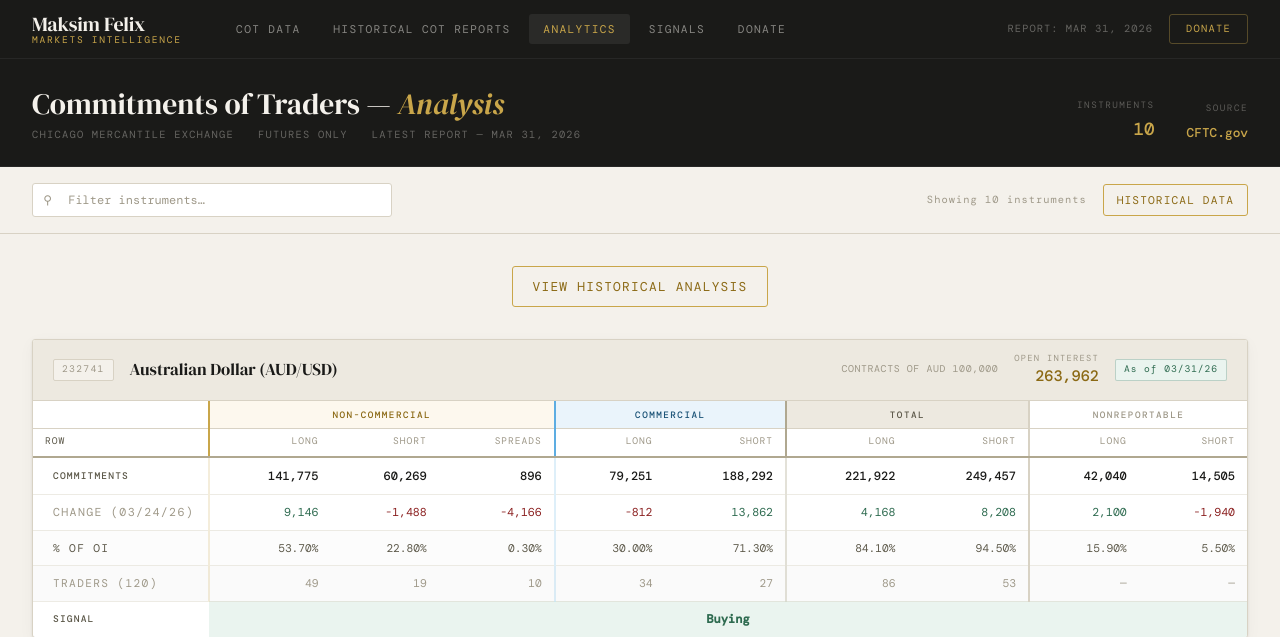
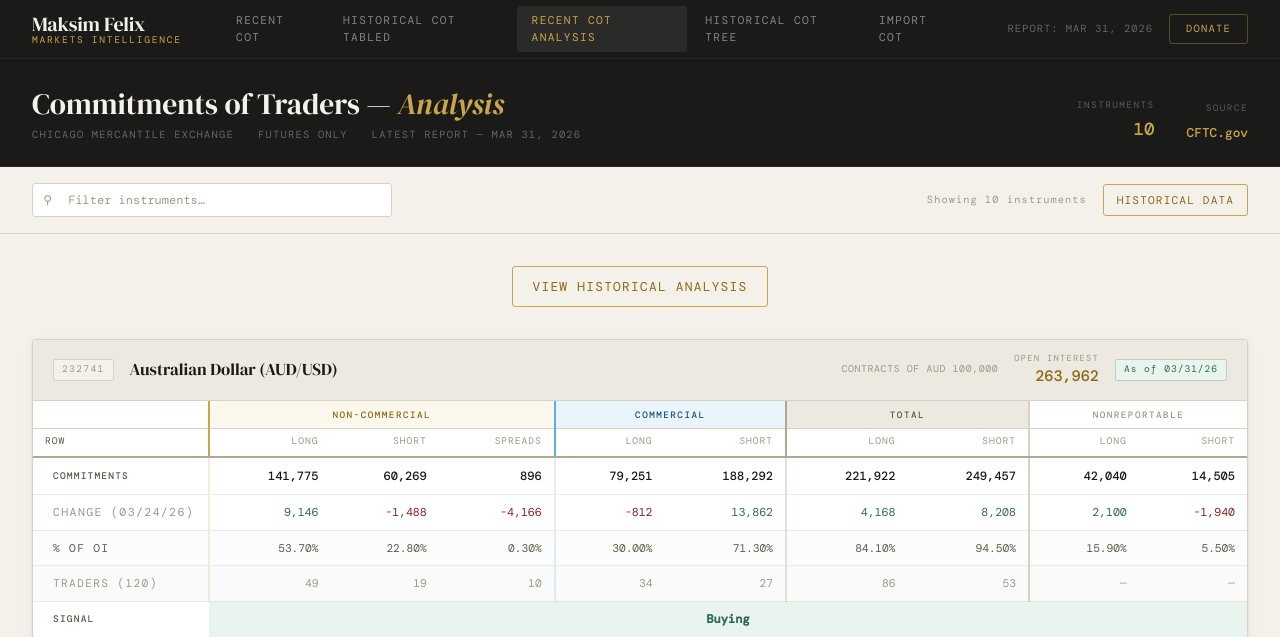
Before and after one commit to cliomaxin/commitment-of-traders, a Django app: page /analysis/ in a window 1280 px wide. Shown: the top 637 px of the page. Run offline with Django 3.2, Linux system fonts and the light colour scheme; data comes from the database, SQL or seed files in the repository; both versions use the stored data as it was after the commit; some web fonts are replaced.

Commit message:
Refactor navigation URLs and views across templates
- Updated navigation links in all HTML templates to reflect new naming conventions:
  - "COT Data" renamed to "Recent COT"
  - "Historical COT Reports" renamed to "Historical COT Tabled"
  - "Analytics" renamed to "Recent COT Analysis"
  - "Signals" now redirects to "Historical COT Tree"
  - "Donate" link updated to redirect to "Upload COT" while keeping the external donation link unchanged.

- Added new redirect views for signals and donation actions in views.py.
- Updated urlpatterns in urls.py to include new paths for signals and donation redirects.
- Adjusted related migration files and compiled Python files in __pycache__ directories.

```diff
--- a/Display_Data/urls.py
+++ b/Display_Data/urls.py
@@ -10,4 +10,6 @@ urlpatterns = [
     path('date/<str:date_str>/', views.date_detail, name='date_detail'),
     path('analysis/', views.analysis, name='analysis'),
     path('analysis/historical/', views.analysis_historical, name='analysis_historical'),
+    path('signals/', views.signals_redirect, name='signals_redirect'),
+    path('donate/', views.donate_redirect, name='donate_redirect'),
 ]
--- a/Display_Data/views.py
+++ b/Display_Data/views.py
@@ -1,8 +1,18 @@
-from django.shortcuts import render
+from django.shortcuts import render, redirect
 from django.db import models
 from Handle_Raw_COT.models import CotReport
 
 # Create your views here.
+
+def get_nav_items():
+    return [
+        {'url': '/', 'label': 'Recent COT'},
+        {'url': '/dates/', 'label': 'Historical COT Tabled'},
+        {'url': '/analysis/', 'label': 'Recent COT Analysis'},
+        {'url': '/signals/', 'label': 'Historical COT Tree'},
+        {'url': '/donate/', 'label': 'Import COT'},
+    ]
+
 def index(request):
     # Get the latest date
     latest_date = CotReport.objects.order_by('-as_of_date').values_list('as_of_date', flat=True).first()
@@ -15,13 +25,7 @@ def index(request):
     all_dates = CotReport.objects.order_by('-as_of_date').values_list('as_of_date', flat=True).distinct()
 
     # Navigation items
-    nav_items = [
-        {'url': '/', 'label': 'COT Data'},
-        {'url': '/dates/', 'label': 'Historical COT Reports'},
-        {'url': '/analysis/', 'label': 'Analytics'},
-        {'url': '/signals/', 'label': 'Signals'},
-        {'url': 'https://cliomaxin.github.io/maksimfelix/patreon.html', 'label': 'Donate'},
-    ]
+    nav_items = get_nav_items()
 
     return render(request, 'Display/index.html', {
         'reports': reports,
@@ -38,13 +42,7 @@ def date_list(request):
     ).order_by('-as_of_date')
 
     # Navigation items
-    nav_items = [
-        {'url': '/', 'label': 'COT Data'},
-        {'url': '/dates/', 'label': 'Historical COT Reports'},
-        {'url': '/analysis/', 'label': 'Analytics'},
-        {'url': '/signals/', 'label': 'Signals'},
-        {'url': 'https://cliomaxin.github.io/maksimfelix/patreon.html', 'label': 'Donate'},
-    ]
+    nav_items = get_nav_items()
 
     return render(request, 'Display/date_list.html', {
         'dates_with_counts': dates_with_counts,
@@ -58,13 +56,7 @@ def date_detail(request, date_str):
         reports = CotReport.objects.filter(as_of_date=date_obj).order_by('name')
 
         # Navigation items
-        nav_items = [
-            {'url': '/', 'label': 'COT Data'},
-            {'url': '/dates/', 'label': 'Historical COT Reports'},
-            {'url': '/analysis/', 'label': 'Analytics'},
-            {'url': '/signals/', 'label': 'Signals'},
-            {'url': 'https://cliomaxin.github.io/maksimfelix/patreon.html', 'label': 'Donate'},
-        ]
+        nav_items = get_nav_items()
 
         return render(request, 'Display/index.html', {
             'reports': reports,
@@ -123,13 +115,7 @@ def analysis(request):
     all_dates = CotReport.objects.order_by('-as_of_date').values_list('as_of_date', flat=True).distinct()
 
     # Navigation items
-    nav_items = [
-        {'url': '/', 'label': 'COT Data'},
-        {'url': '/dates/', 'label': 'Historical COT Reports'},
-        {'url': '/analysis/', 'label': 'Analytics'},
-        {'url': '/signals/', 'label': 'Signals'},
-        {'url': 'https://cliomaxin.github.io/maksimfelix/patreon.html', 'label': 'Donate'},
-    ]
+    nav_items = get_nav_items()
 
     return render(request, 'Display/analysis.html', {
         'reports': reports,
@@ -183,15 +169,17 @@ def analysis_historical(request):
         })
 
     # Navigation items
-    nav_items = [
-        {'url': '/', 'label': 'COT Data'},
-        {'url': '/dates/', 'label': 'Historical COT Reports'},
-        {'url': '/analysis/', 'label': 'Analytics'},
-        {'url': '/signals/', 'label': 'Signals'},
-        {'url': 'https://cliomaxin.github.io/maksimfelix/patreon.html', 'label': 'Donate'},
-    ]
+    nav_items = get_nav_items()
 
     return render(request, 'Display/analysis_historical.html', {
         'dates_with_analysis': dates_with_analysis,
         'nav_items': nav_items,
     })
+
+
+def signals_redirect(request):
+    return redirect('Historical_Data:historical')
+
+
+def donate_redirect(request):
+    return redirect('Handle_Raw_COT:upload')
```
Also changed, not shown: Templates/Display/index without django intergrations.html (+10 -8 lines), Templates/Historical/historical.html (+10 -8 lines), Templates/Raw/upload.html (+7 -6 lines), changes.txt (added, +7 -0 lines), db.sqlite3.
